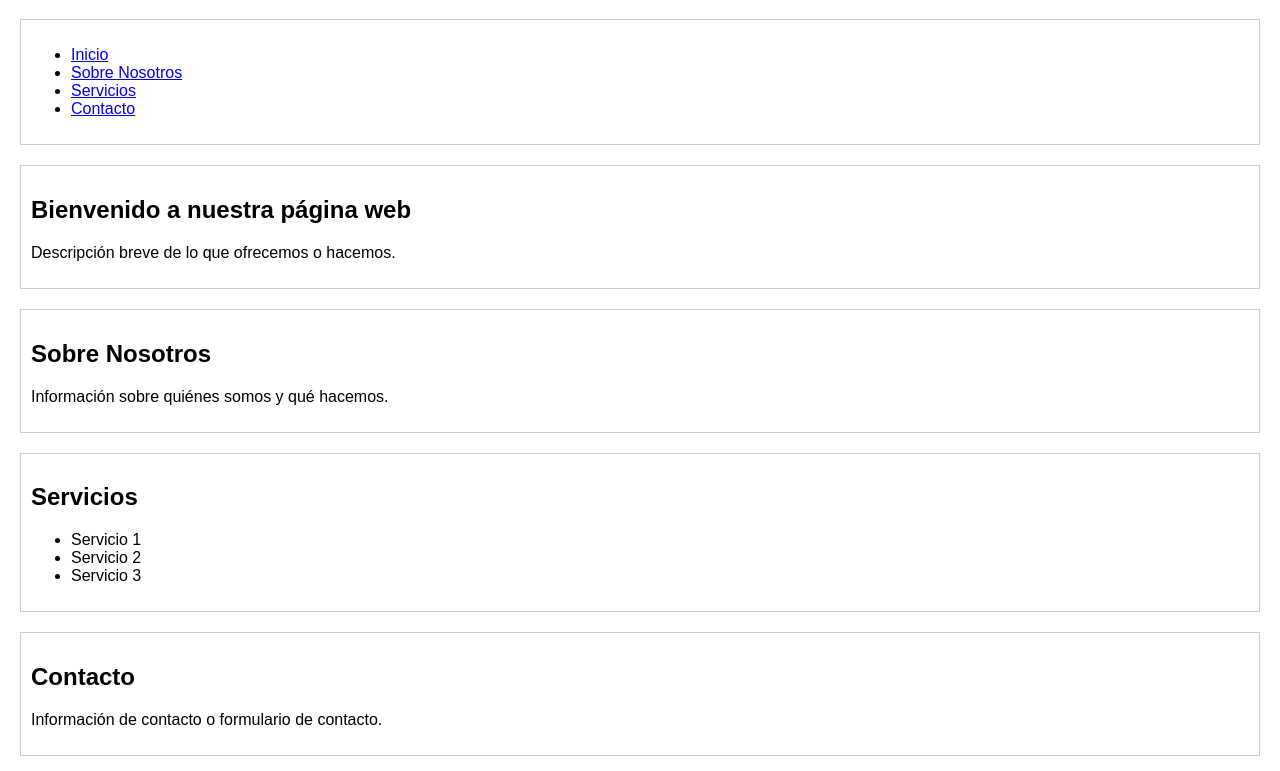
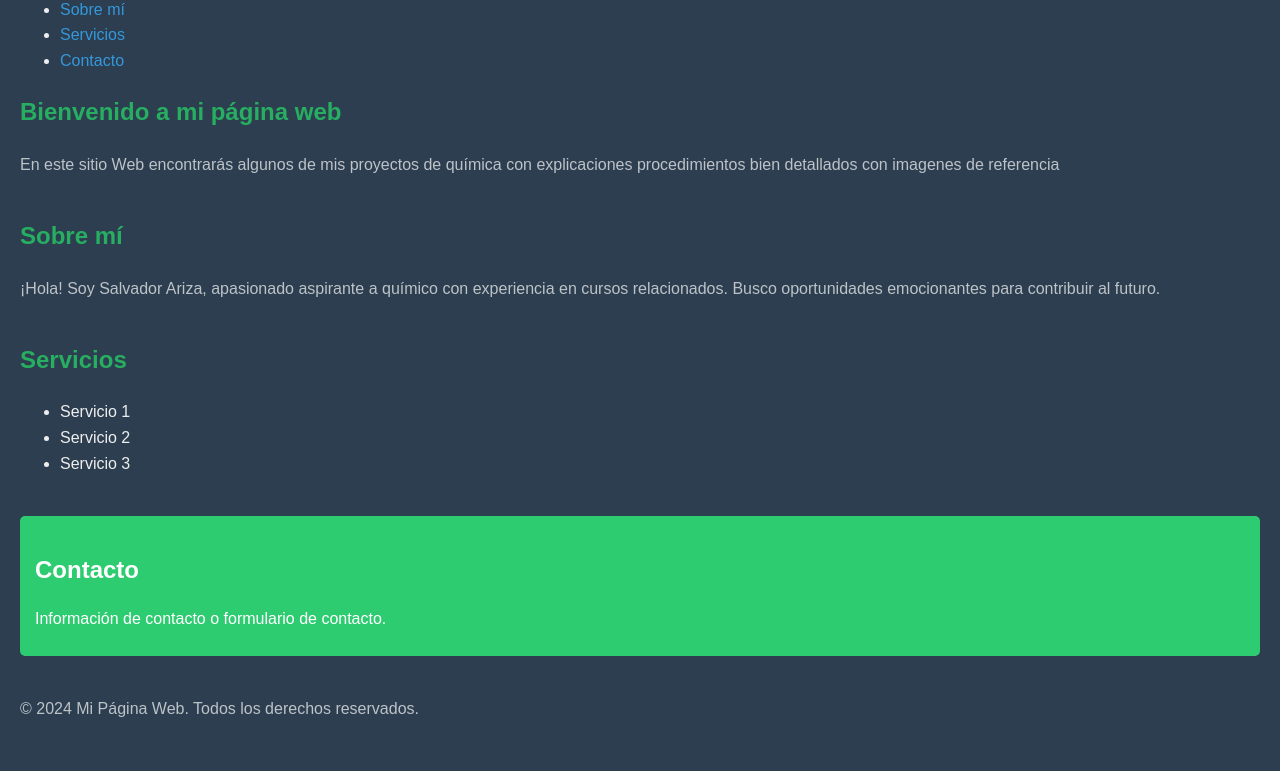
Before and after one commit to Akio107A/pagina_web_personal, a plain HTML site: page index.html in a window 1280 px wide. Shown: the part 123-894 px from the top of the page. After the commit the page ends 865 px from the top, so only its background shows below. Drawn offline with Linux system fonts and the light colour scheme.

Commit message:
Update index.html
CSS

```diff
--- a/index.html
+++ b/index.html
@@ -5,15 +5,68 @@
     <meta name="viewport" content="width=device-width, initial-scale=1.0">
     <title>Mi Página Web</title>
     <style>
-        body {
-            font-family: Arial, sans-serif;
-            margin: 20px;
-        }
-        header, nav, section, article, footer {
-            margin-bottom: 20px;
-            border: 1px solid #ccc;
-            padding: 10px;
-        }
+    body {
+    font-family: 'Arial', sans-serif;
+    margin: 20px;
+    line-height: 1.6;
+    color: #eee;
+    background-color: #2c3e50; /* Azul oscuro */
+    }
+
+    header {
+    text-align: center;
+    margin-bottom: 20px;
+    }
+
+    h1, h2 {
+    color: #27ae60; /* Verde esmeralda */
+    }
+
+    a {
+    color: #3498db; /* Azul */
+    text-decoration: none;
+    transition: color 0.3s ease-in-out;
+    }
+
+    a:hover {
+    color: #2ecc71; /* Verde esmeralda más claro */
+    }
+
+    section {
+    margin-bottom: 40px;
+    }
+
+    p {
+    color: #bdc3c7; /* Plata */
+    }
+
+    /* Estilos específicos para la química */
+    #proyectos {
+    background-color: #34495e; /* Azul oscuro */
+    color: #ecf0f1; /* Blanco humo */
+    padding: 15px;
+    border-radius: 5px;
+    }
+
+    #contacto {
+    background-color: #2ecc71; /* Verde esmeralda más claro */
+    padding: 15px;
+    border-radius: 5px;
+    overflow: hidden; /* Para que los bordes redondeados no afecten el contenido flotante */
+    }
+
+    #contacto p {
+    color: #fff; /* Texto blanco */
+    margin-bottom: 10px;
+    }
+
+    #contacto h2 {
+    color: #fff; /* Texto blanco */
+    margin-bottom: 10px;
+    }
+
+    /* Añade estilos adicionales según tus preferencias */
+
     </style>
 </head>
 <body>
@@ -25,20 +78,21 @@
     <nav>
         <ul>
             <li><a href="#inicio">Inicio</a></li>
-            <li><a href="#sobre-nosotros">Sobre Nosotros</a></li>
+            <li><a href="#sobre-mí">Sobre mí</a></li>
             <li><a href="#servicios">Servicios</a></li>
             <li><a href="#contacto">Contacto</a></li>
         </ul>
     </nav>
 
     <section id="inicio">
-        <h2>Bienvenido a nuestra página web</h2>
-        <p>Descripción breve de lo que ofrecemos o hacemos.</p>
+        <h2>Bienvenido a mi página web</h2>
+        <p>En este sitio Web encontrarás algunos de mis proyectos de química con explicaciones procedimientos bien detallados con imagenes de referencia</p>
     </section>
 
-    <section id="sobre-nosotros">
-        <h2>Sobre Nosotros</h2>
-        <p>Información sobre quiénes somos y qué hacemos.</p>
+    <section id="sobre-mí">
+        <h2>Sobre mí</h2>
+        <p>
+            ¡Hola! Soy Salvador Ariza, apasionado aspirante a químico con experiencia en cursos relacionados. Busco oportunidades emocionantes para contribuir al futuro.</p>
     </section>
 
     <section id="servicios">
```
